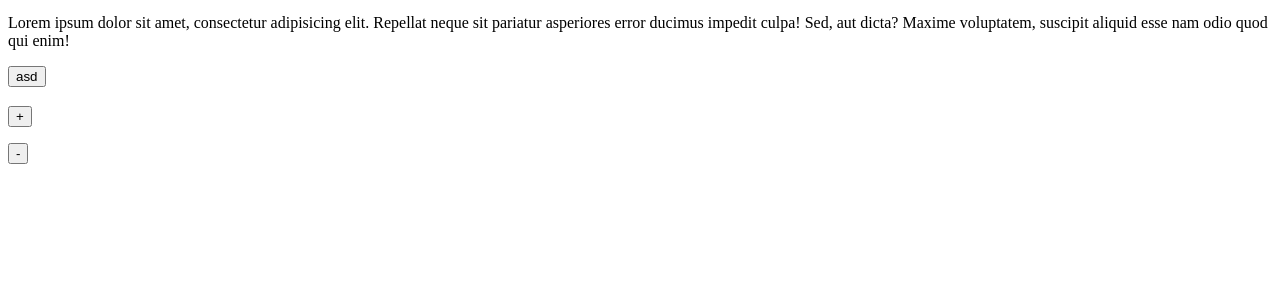
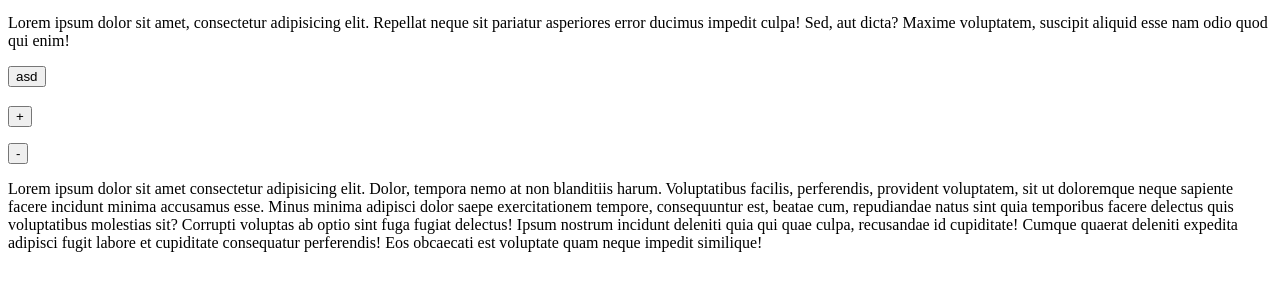
Before and after one commit to lleeeuuuuanchik/TestSeregaLevan, a plain HTML site: page index.html in a window 1280 px wide. Shown: the part 87-378 px from the top of the page. Drawn offline with Linux system fonts and the light colour scheme.

Commit message:
test-commit

```diff
--- a/index.html
+++ b/index.html
@@ -43,5 +43,11 @@
         </section>
     </main>
 
+    <p class="test(dont-delete)">
+        Lorem ipsum dolor sit amet consectetur adipisicing elit. Dolor, tempora nemo at non blanditiis harum. Voluptatibus facilis, perferendis, provident voluptatem, sit ut doloremque neque sapiente facere incidunt minima accusamus esse.
+        Minus minima adipisci dolor saepe exercitationem tempore, consequuntur est, beatae cum, repudiandae natus sint quia temporibus facere delectus quis voluptatibus molestias sit? Corrupti voluptas ab optio sint fuga fugiat delectus!
+        Ipsum nostrum incidunt deleniti quia qui quae culpa, recusandae id cupiditate! Cumque quaerat deleniti expedita adipisci fugit labore et cupiditate consequatur perferendis! Eos obcaecati est voluptate quam neque impedit similique!
+    </p>
+
 </body>
 </html>
```
